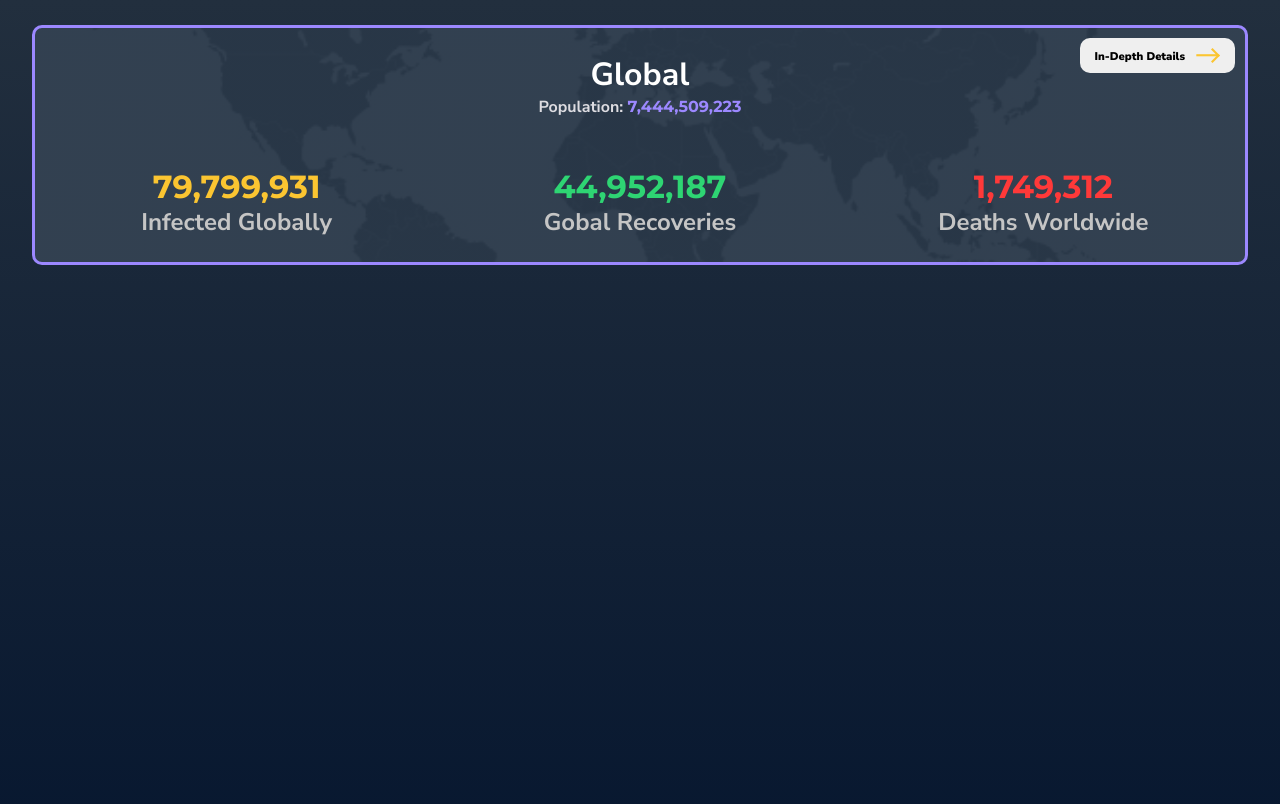
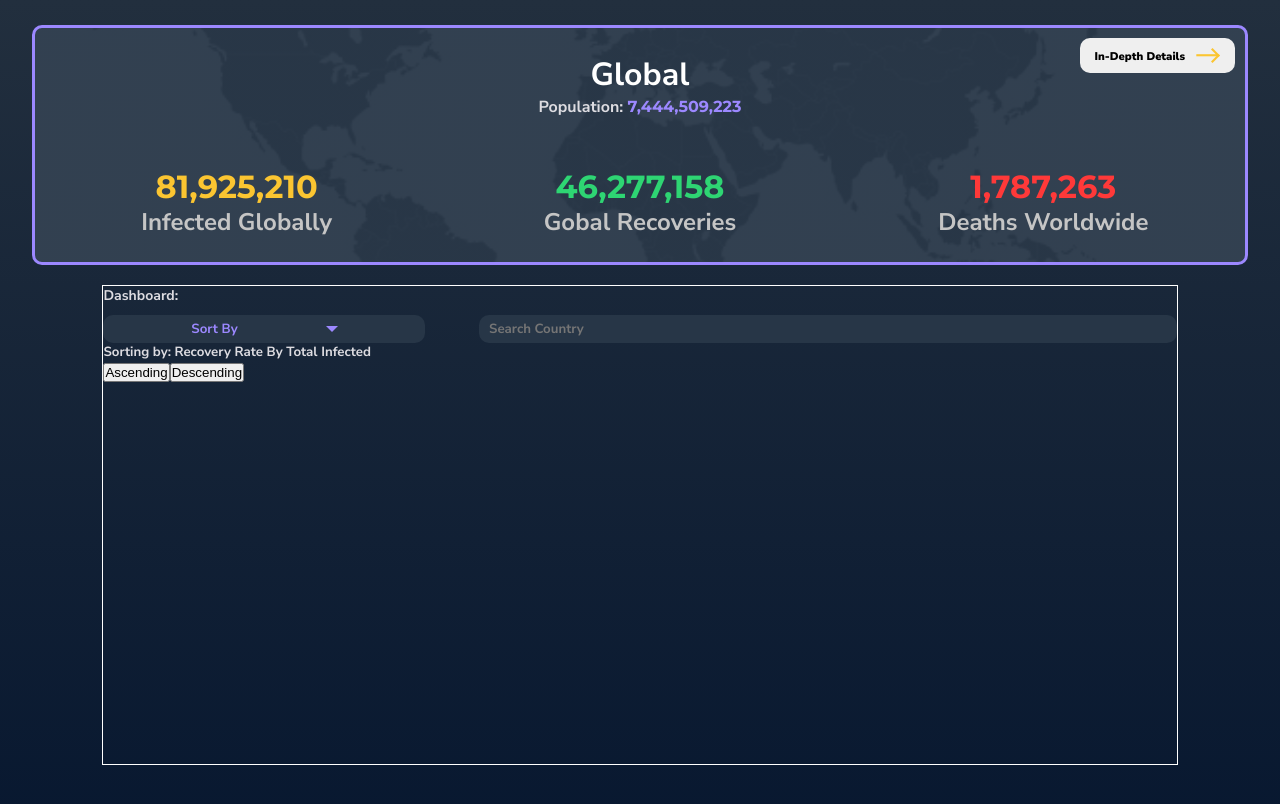
Before and after one commit to CoderLadFahim/tr19, a Vue app: page / in a window 1280 px wide. Shown: the top 804 px of the page. Built offline with nearby package versions, Linux system fonts and the light colour scheme.

Commit message:
added a sort by options list in the interface menu

```diff
--- a/src/_global.scss
+++ b/src/_global.scss
@@ -5,7 +5,7 @@ $regular-font: 'Nunito Sans', Arial, Helvetica, sans-serif;
 $number-font: 'Montserrat', Arial, Helvetica, sans-serif;
 
 // COLORS
-$card-col: #273647;
+$lightnavy: #273647;
 
 // gradient colors
 $gradient-start: #222f3e;
--- /dev/null
+++ b/src/components/Interface.vue
@@ -0,0 +1,140 @@
+<template>
+	<div class="interface">
+		<h4 class="interface-title">Dashboard:</h4>
+		<div class="interface-menu">
+			<div class="filter">
+				<div class="filter-menu">
+					<h5>Sort By</h5>
+					<div class="arrow-down"></div>
+				</div>
+				<ul class="filter-options">
+					<li class="option active">Cases, Recoveries & Deaths</li>
+					<li class="option">Most Infected</li>
+					<li class="option">Most Recovered</li>
+					<li class="option">Most Deaths</li>
+					<li class="option">Infection Rate</li>
+					<li class="option">Recovery Rate by Total Infected</li>
+					<li class="option">Recovery Rate by Population</li>
+					<li class="option">Death Rate by Total Infected</li>
+					<li class="option">Death Rate by Population</li>
+				</ul>
+			</div>
+			<input type="text" class="search-bar" placeholder="Search Country" />
+		</div>
+
+		<div class="result-display">
+			<div class="result-data">
+				<h5 class="data-type">
+					Sorting by: <span class="type">Recovery Rate By Total Infected</span>
+				</h5>
+				<div class="result-order-btns">
+					<button class="ascending">Ascending</button>
+					<button class="descending">Descending</button>
+				</div>
+			</div>
+		</div>
+	</div>
+</template>
+
+<script>
+export default {};
+</script>
+
+<style lang="scss" scoped>
+.interface {
+	@include dimen(84vw, 60vh);
+	border: 1px solid #fff;
+	margin-top: 20px;
+
+	.interface-title {
+		font-size: 0.875rem;
+		margin-bottom: 10px;
+	}
+
+	.interface-menu {
+		display: flex;
+		justify-content: space-between;
+		align-items: start;
+	}
+
+	.filter {
+		width: 30%;
+		border-radius: 10px;
+		text-align: center;
+		position: relative;
+
+		.filter-menu {
+			border-radius: 10px;
+			background-color: $lightnavy;
+			// border: 1px solid $purple;
+			display: flex;
+			justify-content: space-evenly;
+			align-items: center;
+			min-width: 100%;
+			padding: 5px 0;
+			color: $purple;
+
+			.arrow-down {
+				@include dimen(0);
+				border: {
+					left: 6px solid transparent;
+					right: 6px solid transparent;
+					top: 6px solid $purple;
+				}
+			}
+		}
+
+		&:hover {
+			.filter-options {
+				opacity: 1;
+				pointer-events: auto;
+			}
+		}
+
+		.filter-options {
+			position: absolute;
+			top: 35px;
+			background-color: #fff;
+			color: $purple;
+			list-style: none;
+			width: 50vw;
+			border-radius: 10px;
+			overflow: hidden;
+			// margin-top: 10px;
+			opacity: 0;
+			pointer-events: none;
+
+			.option {
+				font-size: 0.65rem;
+				padding: 10px;
+				text-align: left;
+				&:hover {
+					background-color: #f1f1f1;
+					cursor: pointer;
+				}
+
+				&.active {
+					background-color: $purple;
+					color: #fff;
+				}
+			}
+		}
+	}
+
+	.search-bar {
+		color: $grey;
+		background-color: $lightnavy;
+		border-radius: 10px;
+		border: none;
+		font-family: $regular-font;
+		font-weight: bold;
+		font-size: 13.28px;
+		padding: 5px 10px;
+		width: 65%;
+
+		&:focus {
+			outline: none;
+		}
+	}
+}
+</style>
--- a/src/store/demodata.js
+++ b/src/store/demodata.js
@@ -2,9 +2,9 @@ export default {
 	Global: {
 		All: {
 			population: 7444509223,
-			confirmed: 79799931,
-			recovered: 44952187,
-			deaths: 1749312,
+			confirmed: 81925210,
+			recovered: 46277158,
+			deaths: 1787263,
 		},
 	},
 	Afghanistan: {
--- a/src/views/Dashboard.vue
+++ b/src/views/Dashboard.vue
@@ -31,6 +31,7 @@
 				</li>
 			</ul>
 		</GlobalStatus>
+		<DashboardInterface />
 	</div>
 </template>
 
@@ -38,11 +39,13 @@
 import { mapGetters } from 'vuex';
 
 import Card from '@/components/Card';
+import Interface from '@/components/Interface';
 
 export default {
 	name: 'Dashboard',
 	components: {
 		GlobalStatus: Card,
+		DashboardInterface: Interface,
 	},
 	computed: {
 		...mapGetters(['getGlobalData']),
@@ -58,6 +61,11 @@ export default {
 	justify-content: center;
 	a.details-btn {
 		text-decoration: none;
+
+		&:hover {
+			transform: scale(1.05);
+			cursor: pointer;
+		}
 	}
 
 	.global-card {
@@ -67,16 +75,11 @@ export default {
 			right: -3px;
 			top: 106%;
 
-			&:hover {
-				transform: scale(1.05);
-				cursor: pointer;
-			}
-
 			button {
 				font: {
 					family: $regular-font;
 					weight: 900;
-					size: 0.6rem;
+					size: 0.5rem;
 				}
 				padding: 5px 10px;
 				border: none;
@@ -112,16 +115,24 @@ export default {
 		li:nth-child(1) {
 			grid-column-start: 1;
 			grid-column-end: 3;
+
+			h1 {
+				font-size: 2.25rem;
+			}
+
+			p {
+				font-size: 0.7rem;
+			}
 		}
 
 		li:nth-child(2),
 		li:nth-child(3) {
 			h1 {
-				font-size: 1.3rem;
+				font-size: 1.125rem;
 			}
 
 			p {
-				font-size: 0.75rem;
+				font-size: 0.625rem;
 			}
 		}
 
```
Also changed, not shown: 1 other file (tests, documents, lock files or other folders).
